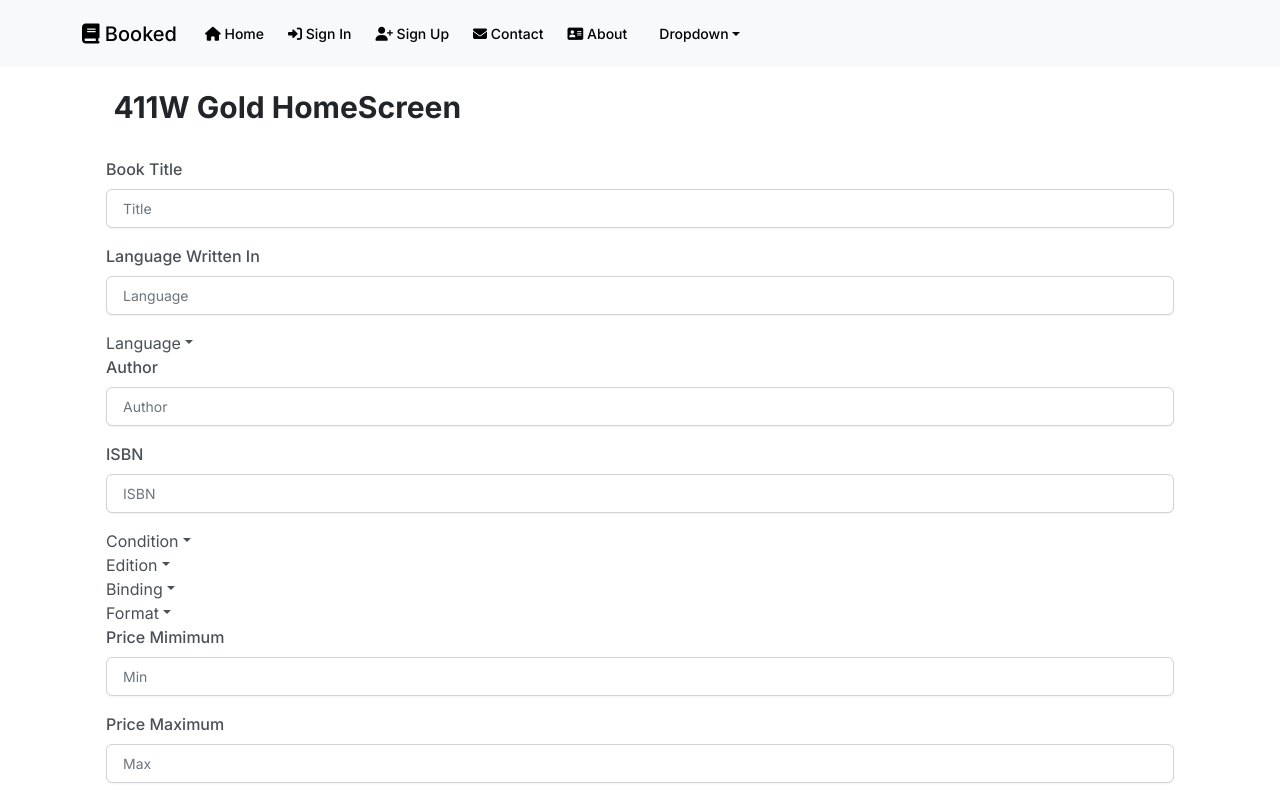
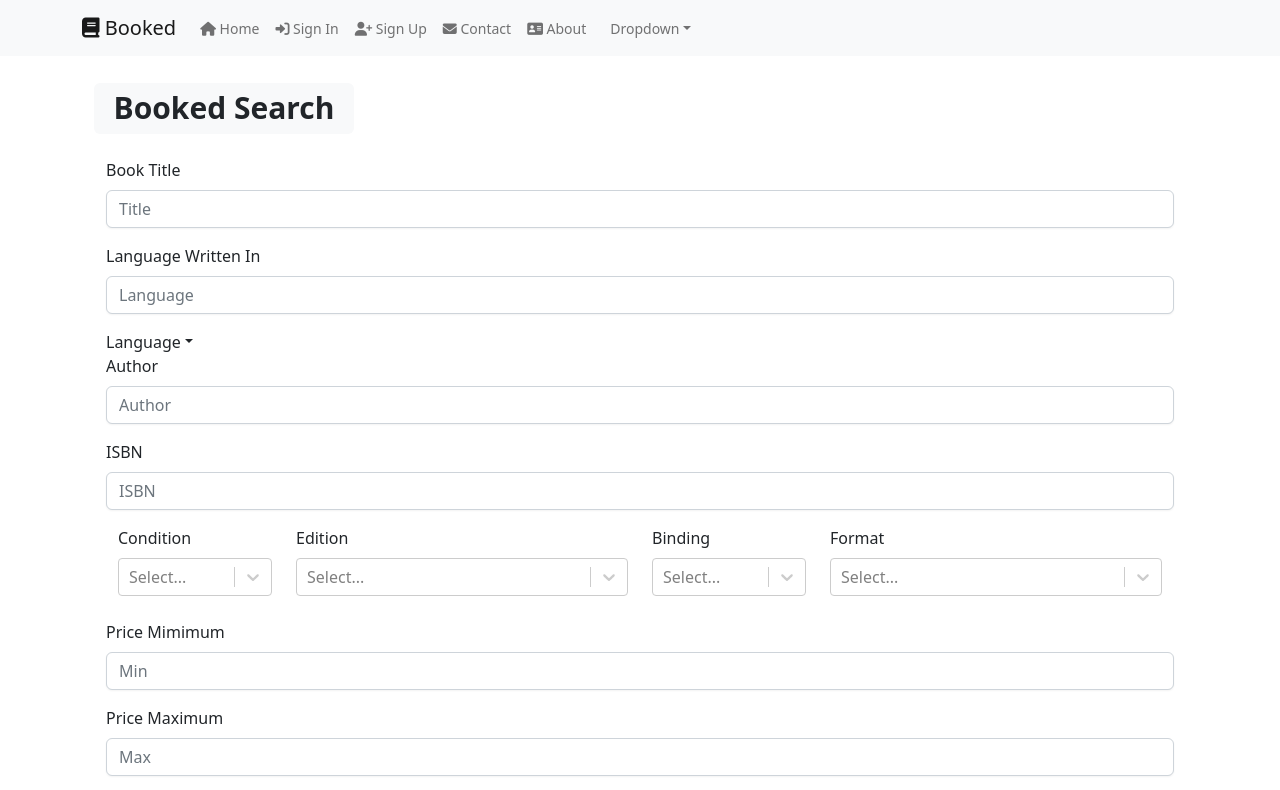
Before and after one commit to lvSojen/2023-Spring-CS411W-GOLD, a React (Create React App) app in the folder frontend/: page / in a window 1280 px wide. Shown: the top 790 px of the page. Built offline with nearby package versions, Linux system fonts and the light colour scheme.

Commit message:
added suggested changes

```diff
--- a/frontend/package.json
+++ b/frontend/package.json
@@ -13,6 +13,7 @@
     "react-dom": "^18.2.0",
     "react-router-dom": "^6.8.0",
     "react-scripts": "5.0.1",
+    "react-select": "^5.7.0",
     "web-vitals": "^2.1.4"
   },
   "scripts": {
--- a/frontend/src/components/common/SearchBook.js
+++ b/frontend/src/components/common/SearchBook.js
@@ -3,7 +3,31 @@ import { Container } from "react-bootstrap"
 import Button from "react-bootstrap/Button"
 import Form from "react-bootstrap/Form"
 import NavDropdown from "react-bootstrap/NavDropdown"
+import 'bootstrap/dist/css/bootstrap.min.css';
+import Select from 'react-select';
 
+const language = [
+    { label: "English", value: 1 },
+    { label: "Spanish", value: 2 },
+    { label: "German", value: 3 }
+  ];
+const condition = [
+    { label: "New", value: 1 },
+    { label: "Used", value: 2 },
+  ];
+  const edition = [
+    { label: "Eddition 1", value: 1 },
+    { label: "Eddition 2", value: 2 },
+    { label: "Edition 3", value: 3 }
+  ];
+  const binding = [
+    { label: "Paperback", value: 1 },
+    { label: "Hardcover", value: 2 },
+  ];
+  const format = [
+    { label: "Physical", value: 1 },
+    { label: "Digital", value: 2 },
+  ];
 
 const SearchBook = () => {
     return (
@@ -34,25 +58,30 @@ const SearchBook = () => {
                     <Form.Control type="isbn" placeholder="ISBN" />
                 </Form.Group>
 
-                <NavDropdown title="Condition" id="basic-nav-dropdown">
-                    <NavDropdown.Item href="#action/3.1">New</NavDropdown.Item>
-                    <NavDropdown.Item href="#action/3.2">Used</NavDropdown.Item>
-                </NavDropdown>
-                <NavDropdown title="Edition" id="basic-nav-dropdown">
-                    <NavDropdown.Item href="#action/3.1">Edition 1</NavDropdown.Item>
-                    <NavDropdown.Item href="#action/3.2">Edition 2</NavDropdown.Item>
-                </NavDropdown>
-                <NavDropdown title="Binding" id="basic-nav-dropdown">
-                    <NavDropdown.Item href="#action/3.1">Paperback</NavDropdown.Item>
-                    <NavDropdown.Item href="#action/3.2">Hardcover</NavDropdown.Item>
-                </NavDropdown>
-                <NavDropdown title="Format" id="basic-nav-dropdown">
-                    <NavDropdown.Item href="#action/3.1">Physical</NavDropdown.Item>
-                    <NavDropdown.Item href="#action/3.2">Digital</NavDropdown.Item>
-                </NavDropdown>
+
+                <div className="container">
+                    <div className="row">
+                        <div className="col-md-2">
+                            <Form.Label>Condition</Form.Label>
+                            <Select options={ condition } />
+                        </div>
+                        <div className="col-md-4">
+                            <Form.Label>Edition</Form.Label>
+                            <Select options={ edition } />
+                        </div>
+                        <div className="col-md-2">
+                            <Form.Label>Binding</Form.Label>
+                            <Select options={ binding } />
+                        </div>
+                        <div className="col-md-4">
+                            <Form.Label>Format</Form.Label>
+                            <Select options={ format } />
+                        </div>
+                    </div>
+                </div>
 
                 <Form.Group className="mb-3" controlId="Price Minimum">
-                    <Form.Label>Price Mimimum</Form.Label>
+                    <Form.Label><br></br>Price Mimimum</Form.Label>
                     <Form.Control type="priceMin" placeholder="Min" />
                 </Form.Group>
                 <Form.Group className="mb-3" controlId="Price Maximum">
--- a/frontend/src/screens/HomeScreen.js
+++ b/frontend/src/screens/HomeScreen.js
@@ -11,12 +11,9 @@ function HomeScreen() {
   return (
     <Container className="py-3">
       <h1>
-        <Badge bg="secondary">411W Gold HomeScreen</Badge>
+        <Badge bg="light">Booked Search</Badge>
       </h1>
       <SearchBook />
-      <Link to="/contact">
-        <Button variant="info">Contact us!</Button>
-      </Link>
     </Container>
   )
 }
```
Also changed, not shown: 1 other file (tests, documents, lock files or other folders).
